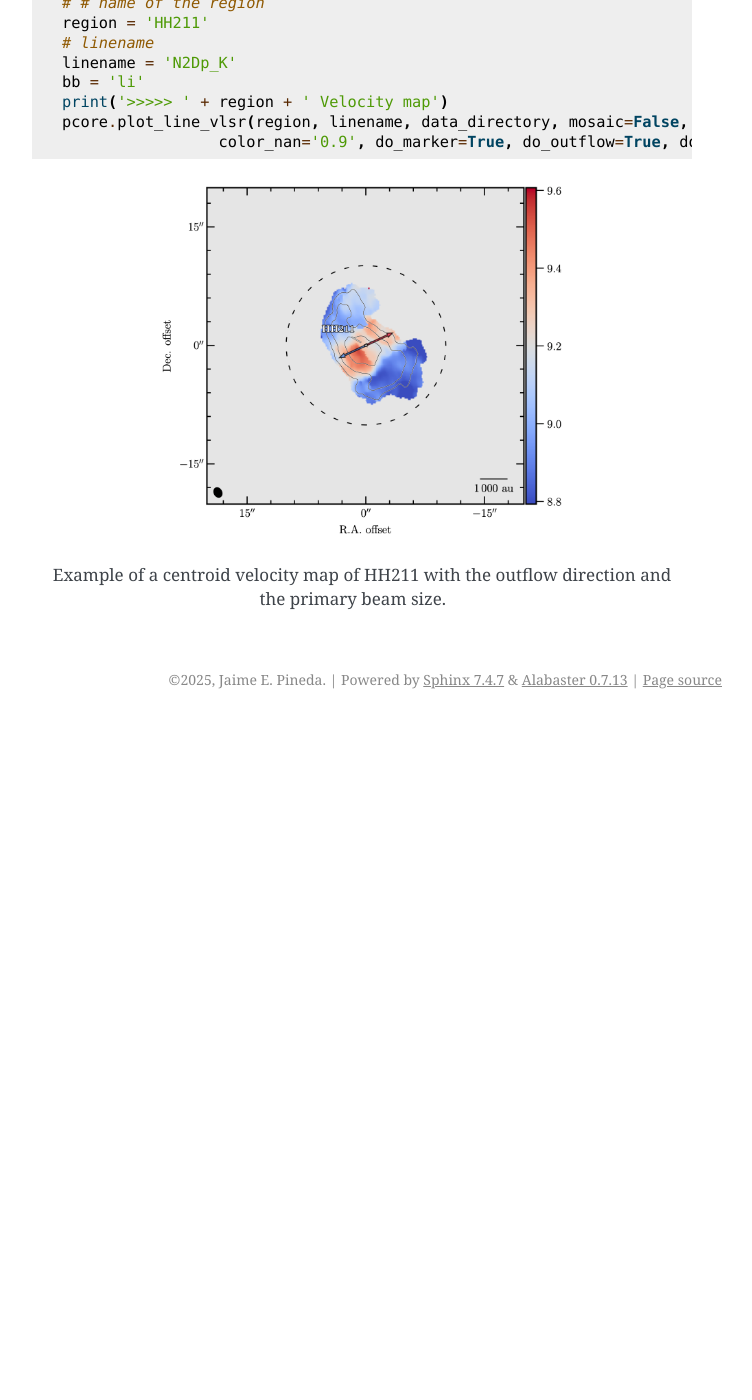
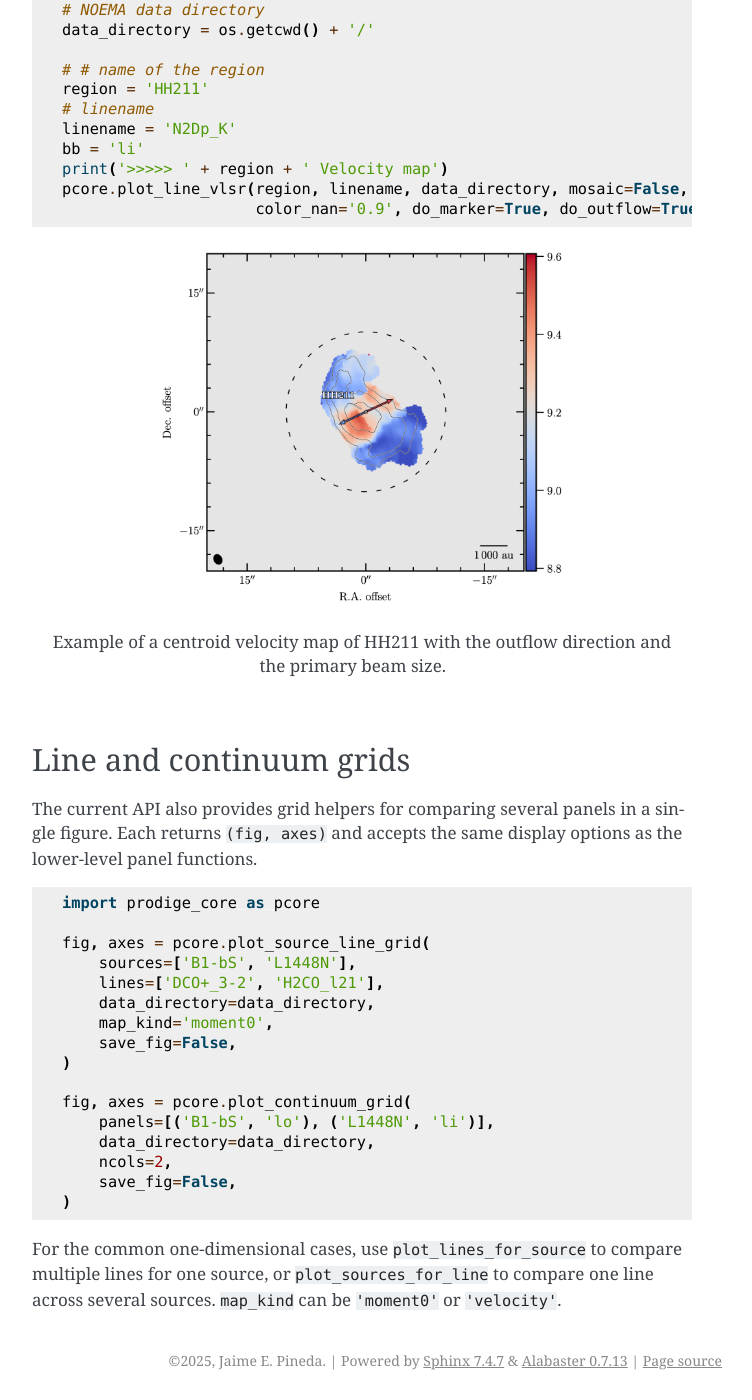
Before and after one commit to NOEMA-PRODIGE/prodige-core, a Sphinx documentation site: the page built from docs/usage.rst, in a window 1280 px wide and 1400 px high, scrolled down 4617 px. Shown: the whole window, without its empty margins (388-1140 px from the left). Built offline with Sphinx 7.4.7, drawn with Linux system fonts in a browser that asks for light colours; before the commit the page ends 5336 px from its top, so only the background shows below that; some of the changed text lies outside the part shown.

```diff
--- a/docs/conf.py
+++ b/docs/conf.py
@@ -24,7 +24,6 @@ author = 'Jaime E. Pineda'
 # -- General configuration ---------------------------------------------------
 # https://www.sphinx-doc.org/en/master/usage/configuration.html#general-configuration
 extensions = ['myst_parser',
-              'sphinx.ext.autosectionlabel',
               'sphinx.ext.autodoc']
 source_suffix = {
     '.rst': 'restructuredtext',
@@ -40,4 +39,5 @@ exclude_patterns = ['_build', 'Thumbs.db', '.DS_Store', 'requirements.txt']
 # https://www.sphinx-doc.org/en/master/usage/configuration.html#options-for-html-output
 
 html_theme = 'alabaster'
-html_static_path = ['_static']
+# Keep this unset until a project-specific static asset directory is added.
+# html_static_path = ['_static']
--- a/docs/index.rst
+++ b/docs/index.rst
@@ -15,6 +15,7 @@ This includes:
 
      installation
      usage
+     api
 
 Indices and tables
 ==================
--- a/docs/usage.rst
+++ b/docs/usage.rst
@@ -65,6 +65,10 @@ known outflows directions, primary beam sizes, and other information.
 In addition, we have also created a couple of wrapper functions to
 create publications ready figures with a single command.
 
+The plotting functions use directory strings when locating FITS files. Include
+the trailing ``/`` (or the platform-specific path separator) in
+``data_directory``.
+
 Single-pointing Continuum
 ^^^^^^^^^^^^^^^^^^^^^^^^^
 The function ``plot_continuum`` will create a figure with the continuum map
@@ -86,7 +90,7 @@ with the name of the source and the baseband.
     bb = 'lo'
     print('>>>>> ' + region + ' continuum of single pointing')
     pcore.plot_continuum(region, bb, data_directory, cmap='inferno', mosaic=False,
-                        color_nan='0.9', do_marker=True, do_outflow=True,)
+                         color_nan='0.9', do_marker=True, do_outflow=True,)
 
 .. figure:: continuum_B5-IRS1_lo.png
     :width: 400 px
@@ -117,7 +121,7 @@ with the name of the source and the baseband.
     bb = 'li'
     print('>>>>> ' + region + ' continuum of Mosaic')
     pcore.plot_continuum(region, bb, data_directory, cmap='inferno', mosaic=True,
-                        color_nan='0.9', do_marker=True, do_outflow=True,)
+                         color_nan='0.9', do_marker=True, do_outflow=True,)
 
 .. figure:: continuum_L1448N_li.png
     :width: 400 px
@@ -152,7 +156,7 @@ with the name of the source and the baseband.
     bb = 'li'
     print('>>>>> ' + region + ' Integrated Intensity')
     pcore.plot_line_mom0(region, linename, bb, data_directory, mosaic=False,
-                        color_nan='0.9', do_marker=True, do_outflow=True,)
+                         color_nan='0.9', do_marker=True, do_outflow=True,)
 
 
 .. figure:: HH211_N2Dp_K_TdV.png
@@ -191,7 +195,7 @@ with the name of the source and the baseband.
     bb = 'li'
     print('>>>>> ' + region + ' Velocity map')
     pcore.plot_line_vlsr(region, linename, data_directory, mosaic=False,
-                     color_nan='0.9', do_marker=True, do_outflow=True, do_offsets=True)
+                         color_nan='0.9', do_marker=True, do_outflow=True, do_offsets=True)
 
 
 .. figure:: HH211_N2Dp_K_Vlsr.png
@@ -201,3 +205,34 @@ with the name of the source and the baseband.
 
     Example of a centroid velocity map of HH211 with the outflow direction
     and the primary beam size.
+
+
+Line and continuum grids
+------------------------
+
+The current API also provides grid helpers for comparing several panels in a
+single figure. Each returns ``(fig, axes)`` and accepts the same display
+options as the lower-level panel functions.
+
+.. code:: python
+
+    import prodige_core as pcore
+
+    fig, axes = pcore.plot_source_line_grid(
+        sources=['B1-bS', 'L1448N'],
+        lines=['DCO+_3-2', 'H2CO_l21'],
+        data_directory=data_directory,
+        map_kind='moment0',
+        save_fig=False,
+    )
+
+    fig, axes = pcore.plot_continuum_grid(
+        panels=[('B1-bS', 'lo'), ('L1448N', 'li')],
+        data_directory=data_directory,
+        ncols=2,
+        save_fig=False,
+    )
+
+For the common one-dimensional cases, use ``plot_lines_for_source`` to compare
+multiple lines for one source, or ``plot_sources_for_line`` to compare one line
+across several sources. ``map_kind`` can be ``'moment0'`` or ``'velocity'``.
```
Also changed, not shown: README.md (+15 -3 lines), docs/api.rst (added, +27 -0 lines), docs/installation.rst (+8 -1 lines), 2 other files.
